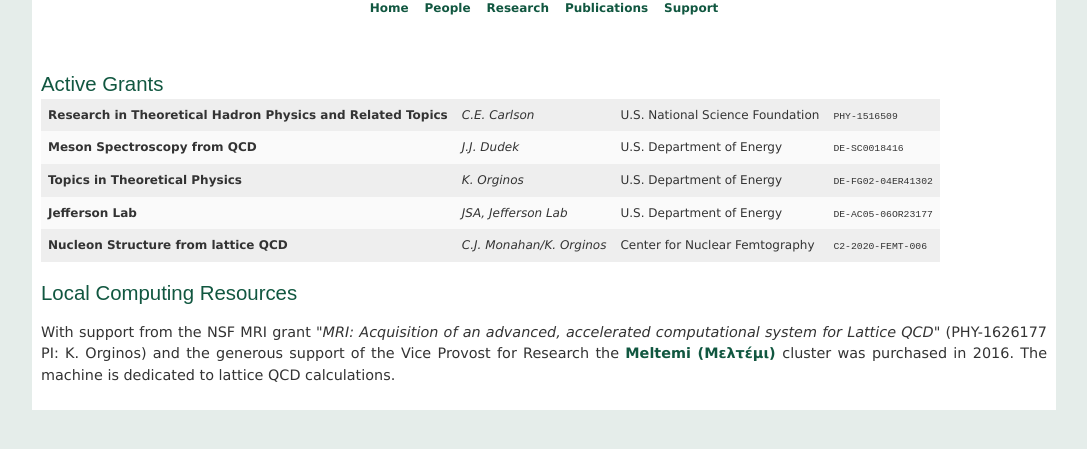
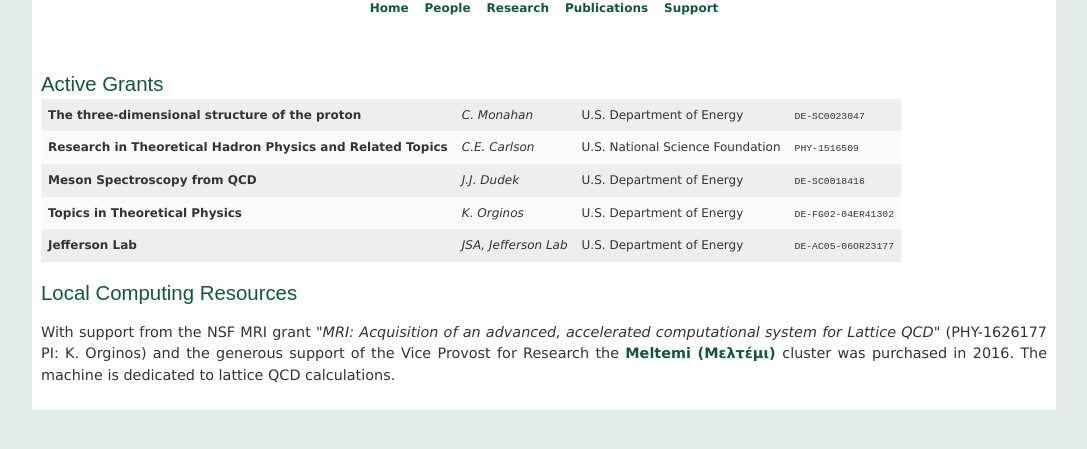
Before and after one commit to jozefdudek/wm_nucl_th_website, a Jekyll site: the page built from support.html, in a window 1280 px wide, cut to the strip 332-781 px from the top of the page. Shown: the whole strip, without its empty margins (82-1169 px from the left). Built offline with Jekyll 4.4.1, drawn with Linux system fonts in a browser that asks for light colours.

Commit message:
Update support.html

```diff
--- a/support.html
+++ b/support.html
@@ -33,6 +33,12 @@ and we make use of computing resources both local and
       <td class="highlights"> <tt> grant number </tt> </td>
     </tr>
     -->
+    <tr class="highlights">
+      <td class="highlights"> <b>The three-dimensional structure of the proton</b> </td>
+      <td class="highlights"> <i>C. Monahan</i> </td>
+      <td class="highlights"> U.S. Department of Energy </td>
+      <td class="highlights"> <tt>DE-SC0023047</tt> </td>
+      </tr>
 
     <tr class="highlights">
       <td class="highlights"> <b> Research in Theoretical Hadron Physics and Related Topics</b> </td>
@@ -70,12 +76,12 @@ and we make use of computing resources both local and
       <td class="highlights"> <tt>DE-AC05-06OR23177</tt> </td>
     </tr>
 
-      <tr class="highlights">
+<!--    <tr class="highlights">
       <td class="highlights"> <b>Nucleon Structure from lattice QCD</b> </td>
       <td class="highlights"> <i>C.J. Monahan/K. Orginos</i> </td>
       <td class="highlights">Center for Nuclear Femtography </td>
       <td class="highlights"> <tt>C2-2020-FEMT-006</tt> </td>
-    </tr>
+    </tr> -->
 
 
   </table> <!-- =================================================================================================== -->
```
